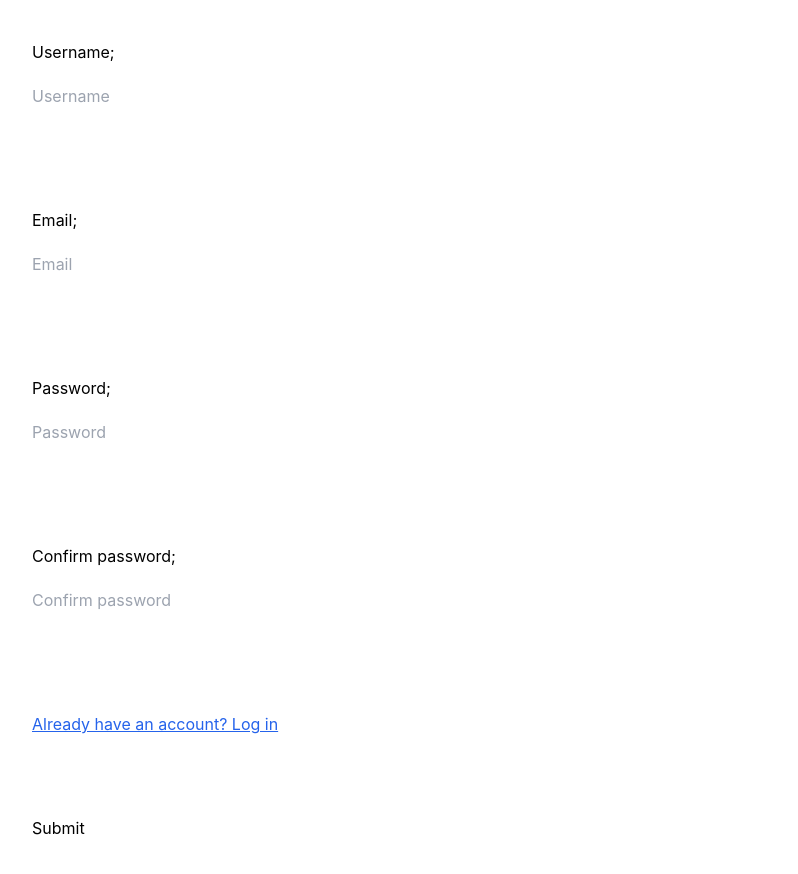
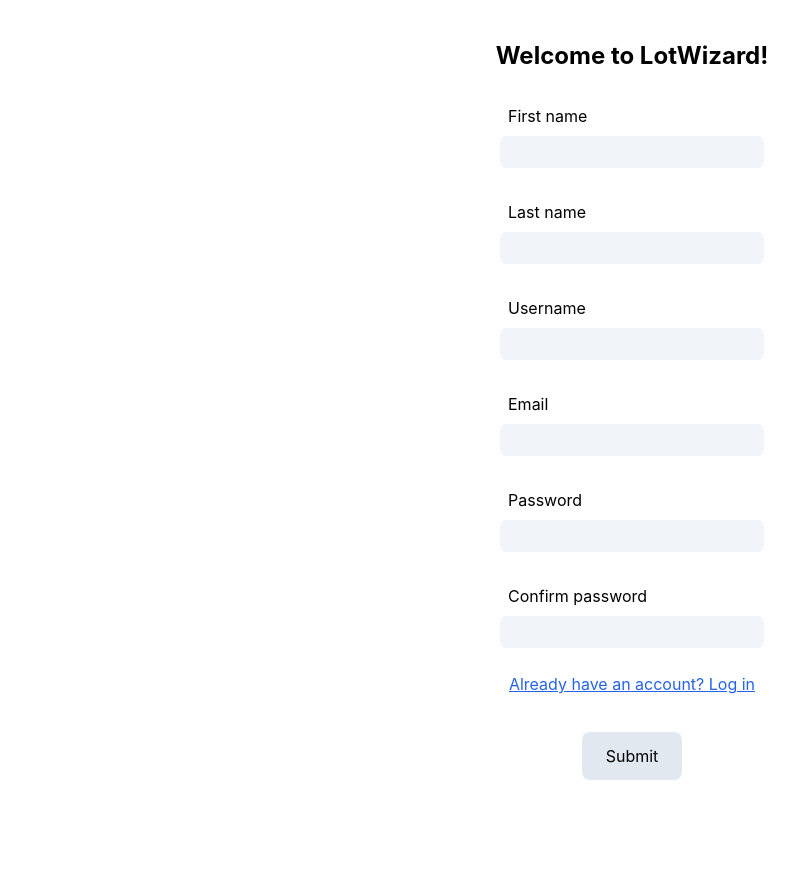
Before and after one commit to pgalind/LotWizard-capstone-project, a Next.js app in the folder f22-team23-driver-incentive-app/: page /register in a window 1280 px wide. Shown: the top 874 px of the page, without its empty margins (8-806 px from the left). After the commit the page ends 820 px from the top, so only its background shows below. Built offline with nearby package versions, Linux system fonts and the light colour scheme.

Commit message:
Finished front-end forms; removed next-auth code

```diff
--- a/f22-team23-driver-incentive-app/components/FormInput.js
+++ b/f22-team23-driver-incentive-app/components/FormInput.js
@@ -2,28 +2,27 @@
   label,
   type,
   name,
-  placeholder,
   onChange,
   onBlur,
   isError = false,
   error,
 }) {
   return (
-    <div className="pb-10">
-      <span className="block mb-5">{label};</span>
+    <div className="pb-2">
+      <span className="block m-2">
+        <label htmlFor={name}>{label}</label>
+      </span>
 
       <input
+        className="py-1 px-2 bg-slate-100 rounded-md"
         type={type}
         name={name}
-        placeholder={placeholder}
         onChange={onChange}
         onBlur={onBlur}
       />
 
       <span
-        className={`block mt-5 text-sm ${
-          isError ? 'text-red-600' : 'text-black'
-        }`}
+        className={`block text-sm ${isError ? 'text-red-600' : 'text-black'}`}
       >
         {error}
       </span>
--- a/f22-team23-driver-incentive-app/components/FormSection.js
+++ b/f22-team23-driver-incentive-app/components/FormSection.js
@@ -1,3 +1,3 @@
 export default function FormSection({ children }) {
-  return <div className="mb-10">{children}</div>;
+  return <div className="mb-4">{children}</div>;
 }
--- a/f22-team23-driver-incentive-app/components/SubmitButton.js
+++ b/f22-team23-driver-incentive-app/components/SubmitButton.js
@@ -1,7 +1,11 @@
 export default function SubmitButton({ isSubmitting = false }) {
   return (
-    <button className="mt-10" type="submit" disabled={isSubmitting}>
-      {isSubmitting ? 'Submitting' : 'Submit'}
+    <button
+      className="mt-5 bg-slate-200 py-3 px-6 rounded-lg hover:bg-green-400"
+      type="submit"
+      disabled={isSubmitting}
+    >
+      {isSubmitting ? 'Submitting...' : 'Submit'}
     </button>
   );
 }
--- a/f22-team23-driver-incentive-app/hooks/useValidationSchema.js
+++ b/f22-team23-driver-incentive-app/hooks/useValidationSchema.js
@@ -4,6 +4,8 @@
 export default function useValidationSchema() {
   return {
     registerSchema: yup.object().shape({
+      firstName: yup.string().required('Please enter your first name.'),
+      lastName: yup.string().required('Please enter your last name.'),
       username: yup.string().required('Please enter a username.'),
       email: yup.string().email().required('Please enter an email address.'),
       password: yup
@@ -27,3 +29,5 @@
     }),
   };
 }
+
+// Regex expression for password validation /^(?=.*?[A-Z])(?=.*?[a-z])(?=.*?[0-9])(?=.*?[#?!@$%^&*-]).{8,}$/
--- a/f22-team23-driver-incentive-app/pages/_app.js
+++ b/f22-team23-driver-incentive-app/pages/_app.js
@@ -1,15 +1,7 @@
 import '../styles/globals.css';
-import { SessionProvider } from 'next-auth/react';
 
-export default function MyApp({
-  Component,
-  pageProps: { session, ...pageProps },
-}) {
-  return (
-    <SessionProvider session={session} refetchInterval={5 * 60}>
-      <Component {...pageProps} />
-    </SessionProvider>
-  );
+export default function MyApp({ Component, pageProps }) {
+  return <Component {...pageProps} />;
 }
 
 // Instances of useSession will then have access to the session data and status. The <SessionProvider /> also takes care of keeping the session updated and synced between browser tabs and windows
--- a/f22-team23-driver-incentive-app/pages/api/auth/[...nextauth].js
+++ /dev/null
@@ -1,16 +0,0 @@
-import NextAuth from 'next-auth';
-import CognitoProvider from 'next-auth/providers/cognito';
-
-export const authOptions = {
-  // Configure one or more authentication providers
-  providers: [
-    CognitoProvider({
-      clientId: process.env.COGNITO_CLIENT_ID,
-      clientSecret: process.env.COGNITO_CLIENT_SECRET,
-      issuer: process.env.COGNITO_ISSUER,
-    }),
-    // ...add more providers here
-  ],
-};
-
-export default NextAuth(authOptions);
--- a/f22-team23-driver-incentive-app/pages/api/register.js
+++ b/f22-team23-driver-incentive-app/pages/api/register.js
@@ -2,6 +2,7 @@
 
 import {
   CognitoIdentityProviderClient,
+  ConfirmSignUpResponseFilterSensitiveLog,
   SignUpCommand,
 } from '@aws-sdk/client-cognito-identity-provider';
 
@@ -11,23 +12,26 @@
   // Only POST requests should be allowed; return 405 error Method Not Allowed
   if (req.method !== 'POST') return res.status(405).send();
   // parameters for SignUpCommand
+
+  console.log(req);
+
   const params = {
     ClientId: COGNITO_CLIENT_ID,
     Password: req.body.password,
     Username: req.body.username,
+
     UserAttributes: [
+      {
+        Name: 'firstName',
+        Value: req.body.firstName,
+      },
+      {
+        Name: 'lastName',
+        Value: req.body.lastName,
+      },
       {
         Name: 'email',
         Value: req.body.email,
-      },
-      {
-        Name: 'address',
-        Value: req.body.address,
-      },
-      // You can add custom parameters such as:
-      {
-        Name: 'custom:truckModel',
-        Value: 'Mack',
       },
     ],
   };
--- a/f22-team23-driver-incentive-app/pages/confirm.js
+++ b/f22-team23-driver-incentive-app/pages/confirm.js
@@ -42,7 +42,10 @@
           handleChange,
           handleBlur,
         }) => (
-          <form onSubmit={handleSubmit}>
+          <form
+            className="flex flex-col items-center w-[300px] min-w-full"
+            onSubmit={handleSubmit}
+          >
             <InputLayout>
               <Label>Confirmation Code</Label>
               <InputField
--- a/f22-team23-driver-incentive-app/pages/index.js
+++ b/f22-team23-driver-incentive-app/pages/index.js
@@ -1,12 +1,10 @@
 import React from 'react';
 import ItemsGrid from '../components/ItemsGrid';
 import Layout from '../components/Layout';
-import { useSession } from 'next-auth/react';
 import ItemsLink from '../components/ItemsLink';
 
 export default function Home() {
-  const { data: session } = useSession();
-
+  /*
   if (session) {
     return (
       <Layout title="Home Page">
@@ -18,7 +16,7 @@
       </Layout>
     );
   }
-
+*/
   return (
     <Layout title="Home Page">
       <h1 className="text-lg">Need help choosing a Sponsor company?</h1>
--- a/f22-team23-driver-incentive-app/pages/login.js
+++ b/f22-team23-driver-incentive-app/pages/login.js
@@ -40,13 +40,16 @@
           handleBlur,
           handleSubmit,
         }) => (
-          <form onSubmit={handleSubmit}>
+          <form
+            className="flex flex-col items-center w-[300px] min-w-full"
+            onSubmit={handleSubmit}
+          >
+            <h1 className="font-bold text-2xl mb-6 text-center">Sign in</h1>
             <FormSection>
               <FormInput
                 label="Username"
                 type="text"
                 name="username"
-                placeholder="Username or email"
                 onChange={handleChange}
                 onBlur={handleBlur}
                 value={values?.username}
@@ -60,7 +63,6 @@
                 label="Password"
                 type="password"
                 name="password"
-                placeholder="Password"
                 onChange={handleChange}
                 onBlur={handleBlur}
                 value={values?.password}
--- a/f22-team23-driver-incentive-app/pages/register.js
+++ b/f22-team23-driver-incentive-app/pages/register.js
@@ -1,6 +1,6 @@
 // This is the actual registration form
 // Needs to have Formik installed --  npm install formik --save
-
+import React from 'react';
 import { Formik } from 'formik';
 import FormSection from '../components/FormSection';
 import FormInput from '../components/FormInput';
@@ -17,8 +17,9 @@
     <div className="p-10">
       <Formik
         initialValues={{
+          firstName: '',
+          lastName: '',
           username: '',
-          email: '',
           password: '',
           confirm_password: '',
         }}
@@ -36,13 +37,42 @@
           handleChange,
           handleBlur,
         }) => (
-          <form onSubmit={handleSubmit}>
+          <form
+            className="flex flex-col items-center w-[300px] min-w-full"
+            onSubmit={handleSubmit}
+          >
+            <h1 className="font-bold text-2xl mb-6">Welcome to LotWizard!</h1>
+            <FormSection>
+              <FormInput
+                label="First name"
+                type="text"
+                name="firstName"
+                onChange={handleChange}
+                onBlur={handleBlur}
+                value={values?.firstName}
+                isError="true"
+                error={errors?.firstName}
+              />
+            </FormSection>
+
+            <FormSection>
+              <FormInput
+                label="Last name"
+                type="text"
+                name="lastName"
+                onChange={handleChange}
+                onBlur={handleBlur}
+                value={values?.lastName}
+                isError="true"
+                error={errors?.lastName}
+              />
+            </FormSection>
+
             <FormSection>
               <FormInput
                 label="Username"
                 type="text"
                 name="username"
-                placeholder="Username"
                 onChange={handleChange}
                 onBlur={handleBlur}
                 value={values?.username}
@@ -56,7 +86,6 @@
                 label="Email"
                 type="email"
                 name="email"
-                placeholder="Email"
                 onChange={handleChange}
                 onBlur={handleBlur}
                 value={values?.email}
@@ -70,7 +99,6 @@
                 label="Password"
                 type="password"
                 name="password"
-                placeholder="Password"
                 onChange={handleChange}
                 onBlur={handleBlur}
                 value={values?.password}
@@ -84,7 +112,6 @@
                 label="Confirm password"
                 type="password"
                 name="confirm_password"
-                placeholder="Confirm password"
                 onChange={handleChange}
                 onBlur={handleBlur}
                 value={values?.confirm_password}
```
Also changed, not shown: f22-team23-driver-incentive-app/components/Layout.js (+5 -8 lines).
